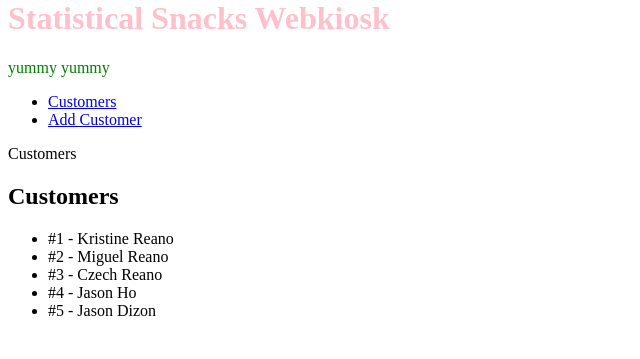
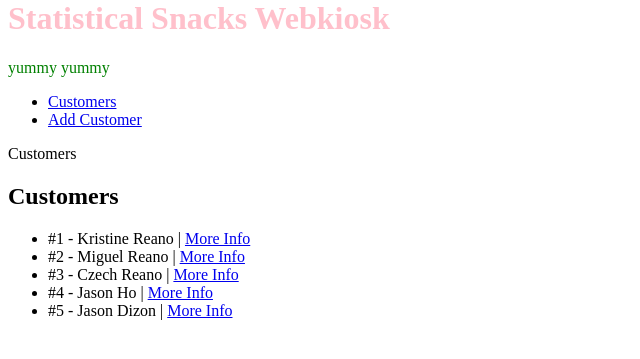
Before and after one commit to arstinr/CSCI22Final, a Django app: page /webkiosk/customers/ in a window 1280 px wide. Shown: the part 21-380 px from the top of the page, without its empty margins (0-640 px from the left). Run offline with Django 4.2, Linux system fonts and the light colour scheme; data comes from the database, SQL or seed files in the repository.

Commit message:
Added More Info per customer

```diff
--- a/statisticalsnacks/webkiosk/templates/webkiosk/customer_list.html
+++ b/statisticalsnacks/webkiosk/templates/webkiosk/customer_list.html
@@ -6,7 +6,7 @@
 <h2>Customers</h2>
 <ul>
     {% for customer in customerlist %}
-        <li>#{{customer.id}} - {{ customer.firstname}} {{customer.lastname}}</li>
+        <li>#{{customer.id}} - {{ customer.firstname}} {{customer.lastname}} | <a href="{% url 'webkiosk:customer-details' customer.id %}">More Info</a></li>
     {% endfor %}
 </ul>
 
```
